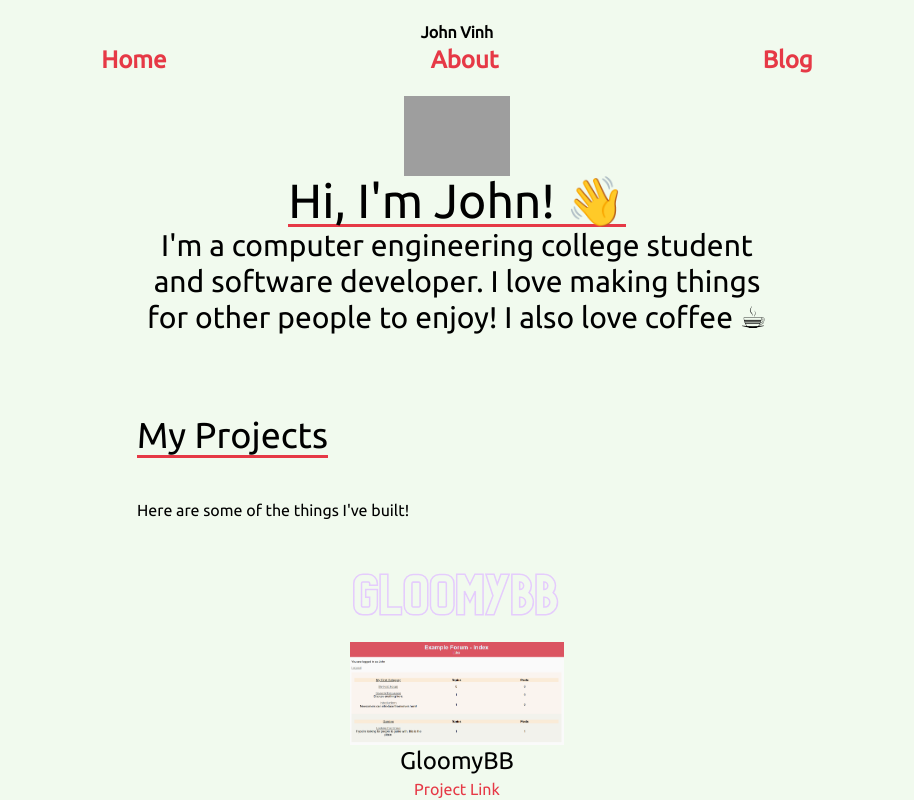
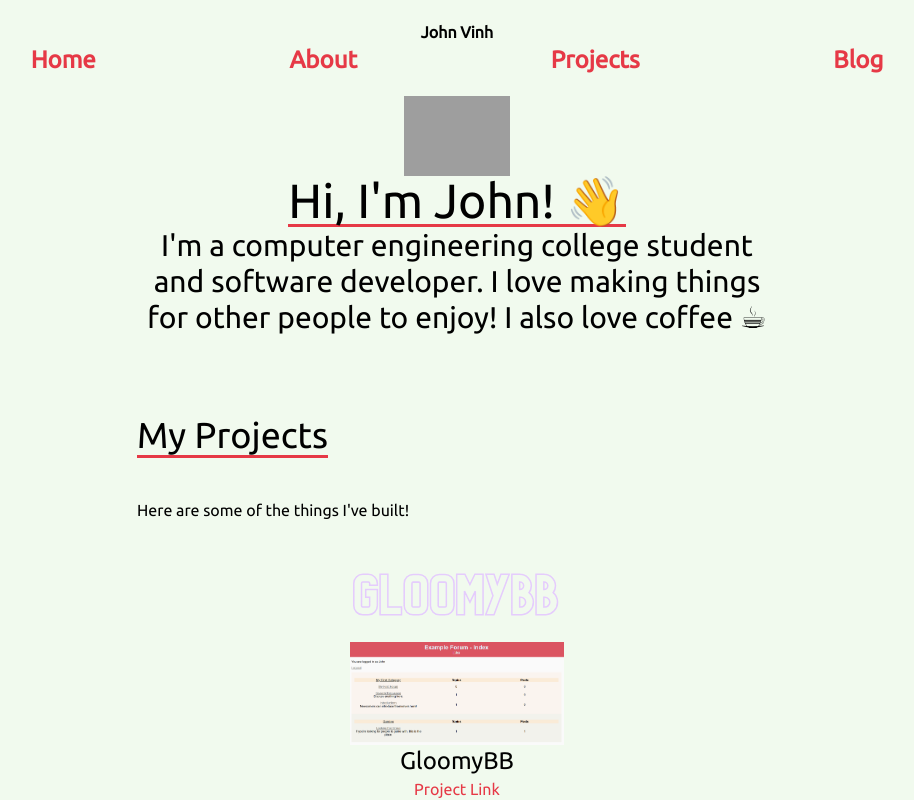
Before and after one commit to johnvinh/john-vinh-website, a SvelteKit app: page / in a window 1280 px wide. Shown: the top 800 px of the page, without its empty margins (183-1097 px from the left). Built offline with nearby package versions, Linux system fonts and the light colour scheme; grey boxes are pictures that could not be loaded.

Commit message:
Add projects page to navigation

```diff
--- a/src/routes/+layout.svelte
+++ b/src/routes/+layout.svelte
@@ -13,6 +13,7 @@
     <nav class="flex flex-row justify-evenly text-2xl font-bold">
         <a href="/">Home</a>
         <a href="/about">About</a>
+        <a href="/projects">Projects</a>
         <a href="/blog">Blog</a>
     </nav>
 </header>
```
